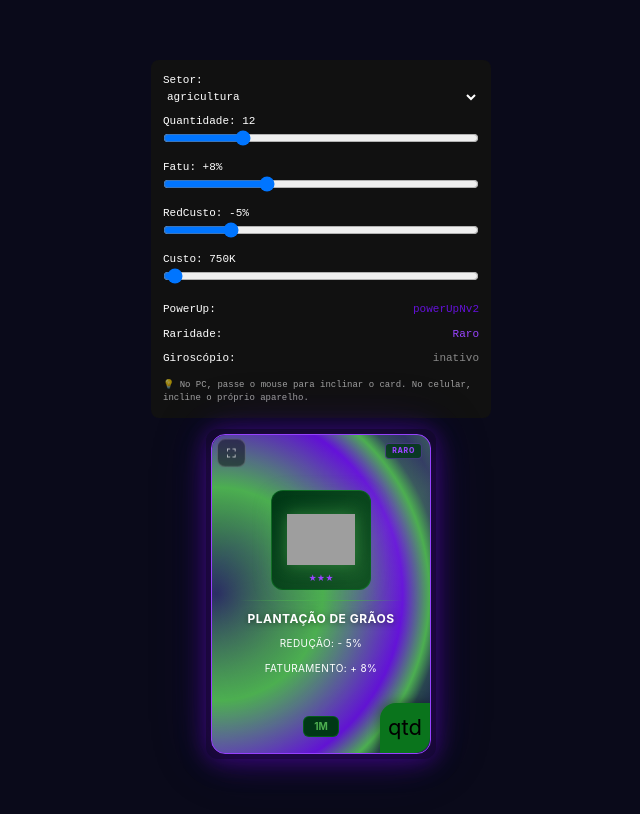
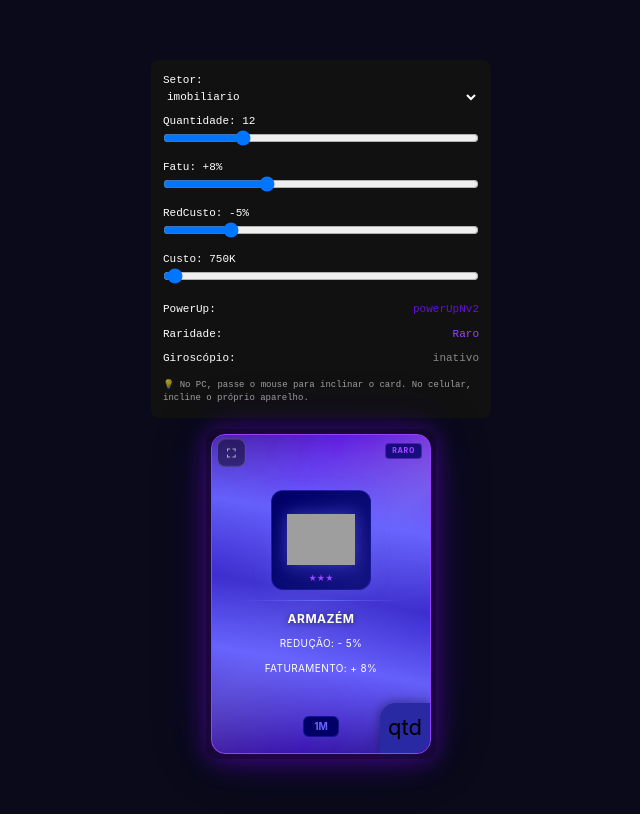
Before and after one commit to PauloMiguelVIdal/fitCity, a React (Vite) app: page / in a window 1280 px wide. Shown: the whole page, without its empty margins (319-959 px from the left). Built offline with nearby package versions, Linux system fonts and the light colour scheme; grey boxes are pictures that could not be loaded.

Commit message:
card definitivo eterno

```diff
--- a/src/components/CardModal.jsx
+++ b/src/components/CardModal.jsx
@@ -6,7 +6,7 @@ import { motion, useMotionValue, useSpring, useTransform } from "framer-motion";
 // MOCK DE DADOS
 // ============================================================
 const MOCK_EDIFICIO_BASE = {
-  nome: "Plantação De Grãos",
+  nome: "Armazém",
   quantidade: 12,
   custoConstrucao: 750_000,
   recursoDeConstrução: ["Fábrica De Fertilizantes"],
@@ -557,7 +557,7 @@ function useTilt3D({ maxTilt = 14, scale = 1.04, stiffness = 150, damping = 18,
 // ============================================================
 const CardUpgradeMock = ({
   edificio = MOCK_EDIFICIO_BASE,
-  setor = "agricultura",
+  setor = "imobiliario",
   fatu = 8,
   redCusto = 5,
   dadosBase = MOCK_DADOS_BASE,
```
